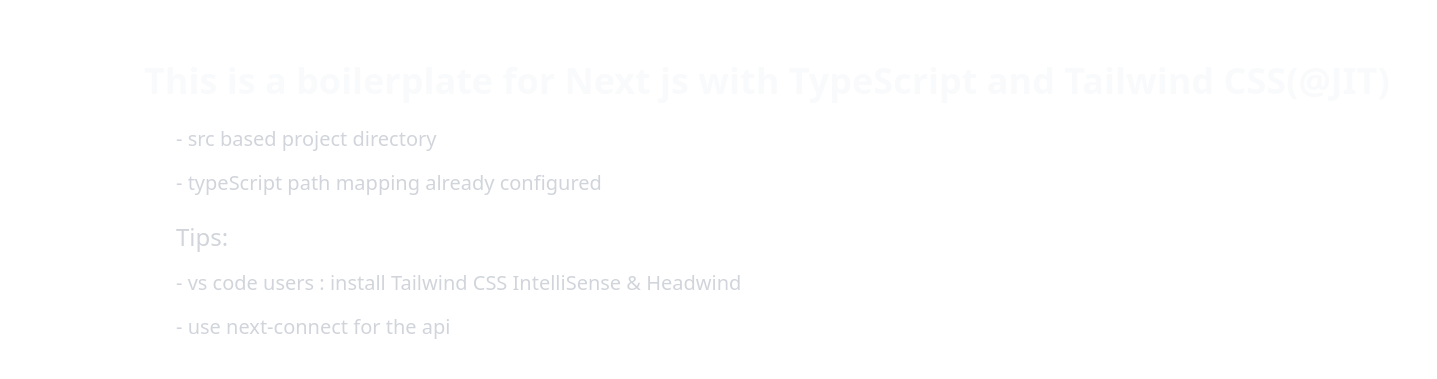
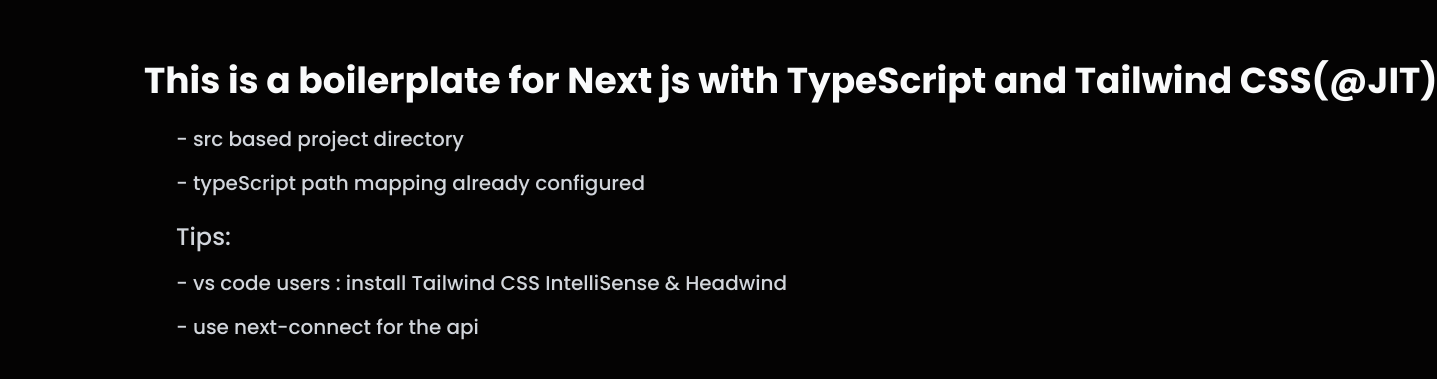
Before and after one commit to Dey-Sumit/BC-Save-Walter, a Next.js app: page / in a window 1280 px wide. Shown: the part 131-510 px from the top of the page, 1437 px wide, since content can reach past the window. Built offline with nearby package versions, Linux system fonts and the light colour scheme.

Commit message:
modified css

```diff
--- a/styles/globals.css
+++ b/styles/globals.css
@@ -1,6 +1,11 @@
+@import url("https://fonts.googleapis.com/css2?family=Poppins:wght@300;400;500;600;700&display=swap");
 @tailwind base;
 @tailwind components;
 @tailwind utilities;
+body {
+  background-color: #040303;
+  font-family: "Poppins", sans-serif;
+}
 
 /* create component class */
 
```
